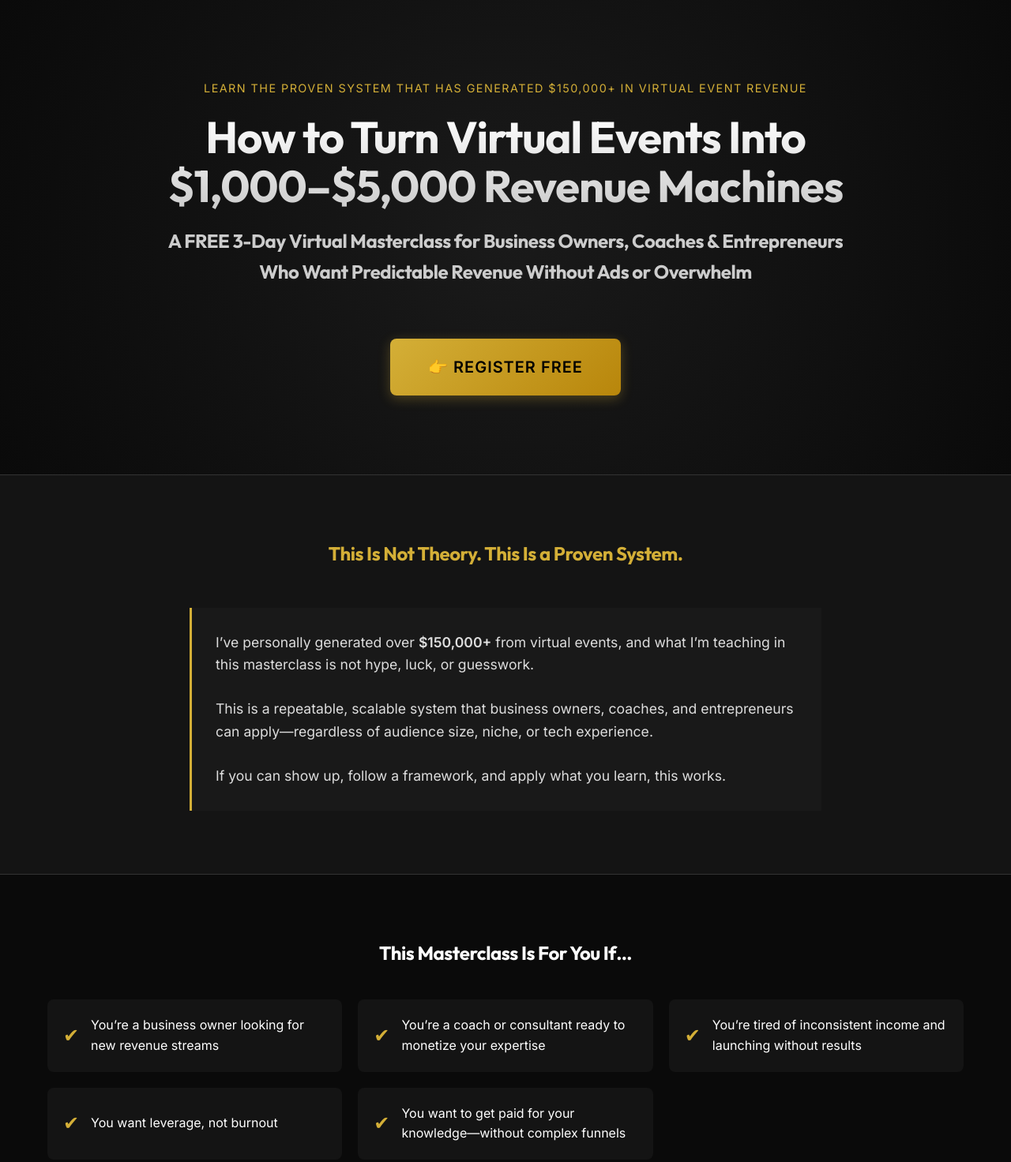
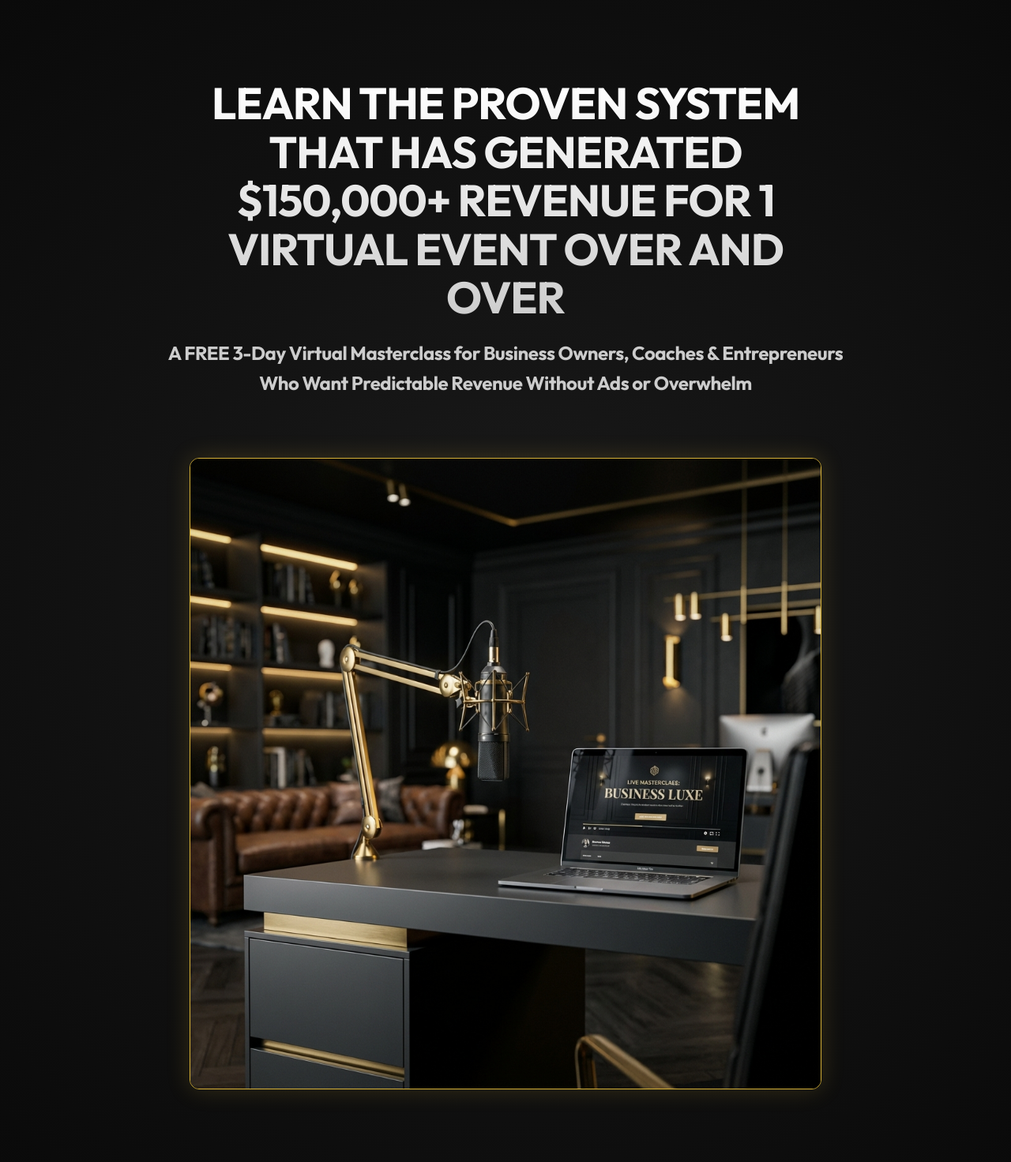
Before and after one commit to Tofunmi2003/virtual-event-masterclass, a website: page index.html in a window 1280 px wide. Shown: the top 1472 px of the page at 79% size. Drawn offline with Linux system fonts and the light colour scheme.

Commit message:
Refine Hero: Update headline, remove button, search hero image

```diff
--- a/index.html
+++ b/index.html
@@ -18,13 +18,13 @@
     <!-- SECTION 1: HERO -->
     <header class="hero text-center fade-in">
         <div class="container hero-content">
-            <span class="authority-line">Learn the proven system that has generated $150,000+ in virtual event
-                revenue</span>
-            <h1>How to Turn Virtual Events Into<br><span class="text-gold">$1,000–$5,000</span> Revenue Machines</h1>
+            <h1>LEARN THE PROVEN SYSTEM THAT HAS GENERATED <span class="text-gold">$150,000+ REVENUE</span> FOR 1
+                VIRTUAL EVENT OVER AND OVER</h1>
             <h2 style="color: #ccc; margin-top: 20px;">A FREE 3-Day Virtual Masterclass for Business Owners, Coaches &
                 Entrepreneurs Who Want Predictable Revenue Without Ads or Overwhelm</h2>
             <br>
-            <a href="#" class="btn btn-large systeme-show-popup-22541113">👉 Register Free</a>
+            <img src="images/hero-image.png" alt="Virtual Event Masterclass Studio"
+                style="width: 100%; max-width: 800px; border-radius: 12px; margin-top: 10px; box-shadow: 0 0 30px rgba(212, 175, 55, 0.2); border: 1px solid var(--gold-primary);">
         </div>
     </header>
 
```
Also changed, not shown: images/hero-image.png (added).
